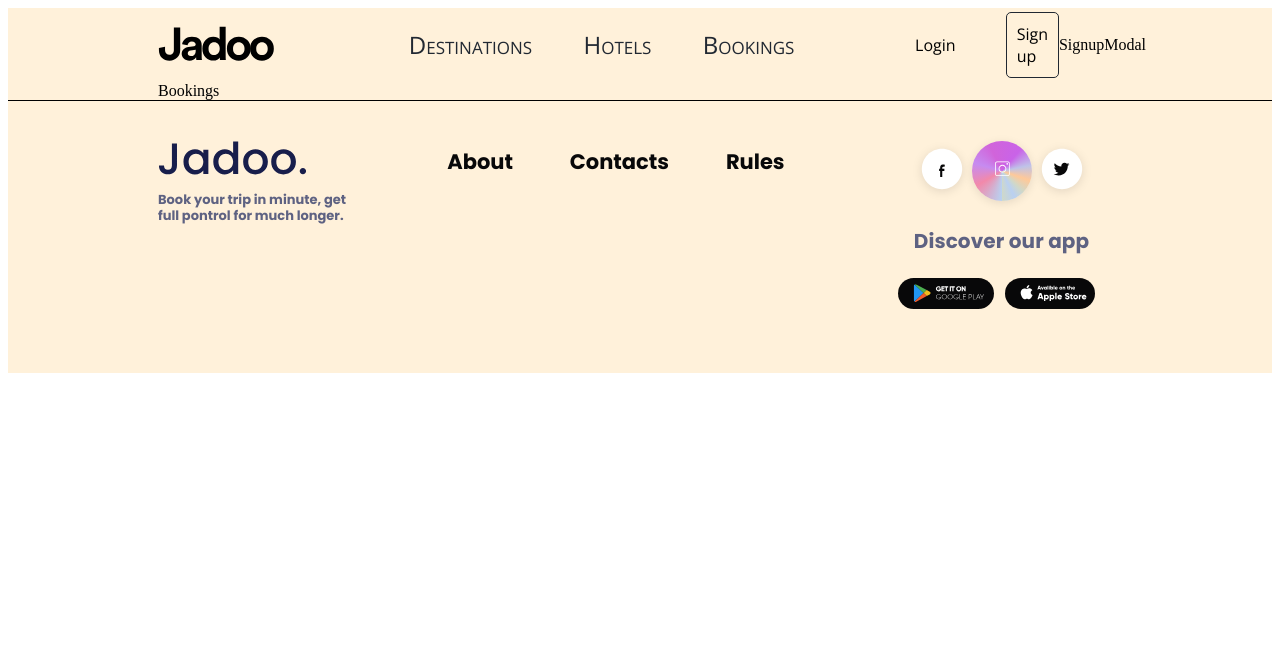
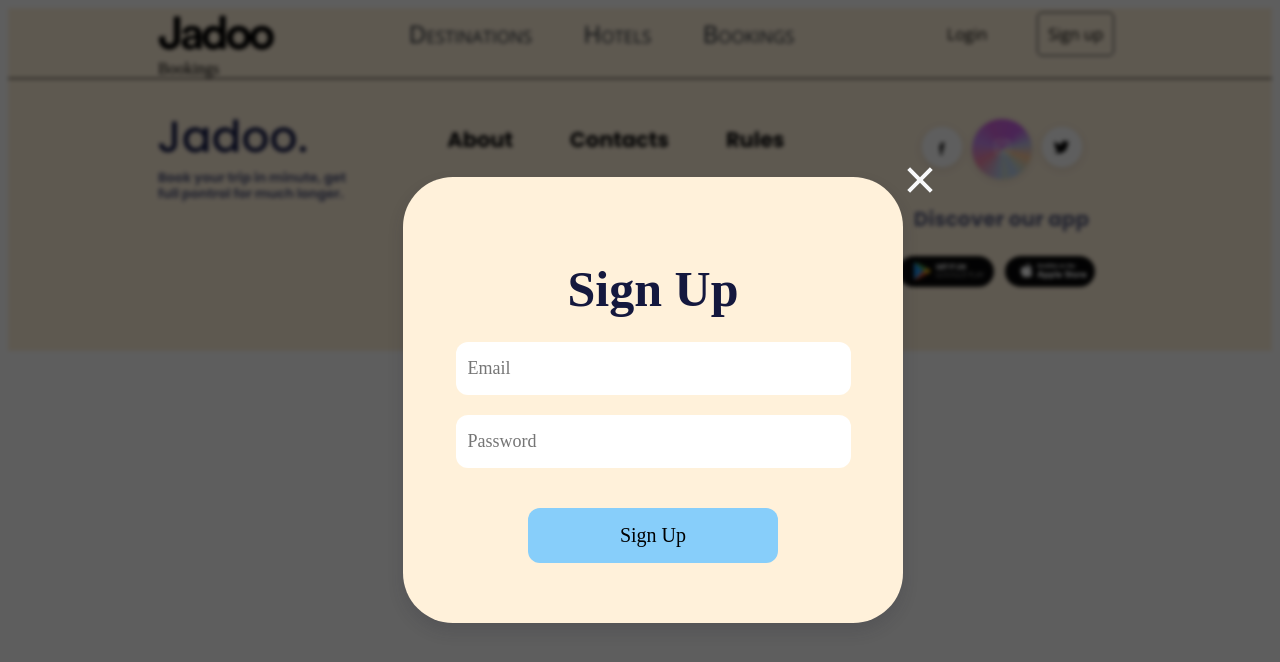
Before and after one commit to Olzhas92/react-diploma-paper, a React (Create React App) app: page /bookings in a window 1280 px wide. Both pictures are taken after a click on the button "Sign up". Shown: the top 662 px of the page. Built offline with nearby package versions, Linux system fonts and the light colour scheme; a web font is replaced by a local one.

Commit message:
Signup Modal Window styling completed

```diff
--- a/src/components/Header/ModalWindows/ModalWindows.module.css
+++ b/src/components/Header/ModalWindows/ModalWindows.module.css
@@ -1,4 +1,5 @@
-.login__modal {
+.login__modal,
+.signup__modal {
   display: flex;
   align-items: center;
   justify-content: center;
@@ -9,7 +10,8 @@
   left: 0;
 }
 
-.login__overlay {
+.login__overlay,
+.signup__overlay {
   width: 100%;
   height: 100%;
   background: rgba(0, 0, 0, 0.63);
@@ -22,7 +24,8 @@
   backdrop-filter: blur(2px);
 }
 
-.login__content {
+.login__content,
+.signup__content {
   z-index: 2;
   box-shadow: 0px 8px 16px rgba(39, 40, 51, 0.16);
   display: flex;
@@ -37,7 +40,8 @@
   border-radius: 50px;
 }
 
-.login__cancel {
+.login__cancel,
+.signup__cancel {
   position: relative;
   top: -220px;
   right: 0;
@@ -46,7 +50,13 @@
   z-index: 1;
 }
 
-.login_content_title {
+.login__cancel:hover,
+.signup__cancel:hover {
+  cursor: pointer;
+}
+
+.login_content_title,
+.signup_content_title {
   font-family: "Volkhov";
   font-size: 50px;
   font-weight: 700;
@@ -58,7 +68,8 @@
   margin-bottom: 20px;
 }
 
-.login__form {
+.login__form,
+.signup__form {
   display: flex;
   align-items: center;
   justify-content: space-between;
@@ -67,7 +78,9 @@
 }
 
 .login_form_email,
-.login_form_password {
+.login_form_password,
+.signup_form_email,
+.signup_form_password {
   padding: 16px 160px 16px 12px;
   margin-bottom: 20px;
   border-radius: 12px;
@@ -77,12 +90,15 @@
 }
 
 .login_form_email::placeholder,
-.login_form_password::placeholder {
+.login_form_password::placeholder,
+.signup_form_email::placeholder,
+.signup_form_password::placeholder {
   font-family: "Volkhov";
   font-size: 18px;
 }
 
-.login_form_button {
+.login_form_button,
+.signup_form_button {
   width: 50%;
   padding: 16px 24px;
   border-radius: 12px;
@@ -93,12 +109,14 @@
   font-size: 20px;
 }
 
-.login_content_title:hover {
+.login_content_title:hover,
+.signup_content_title:hover {
   box-shadow: 8px 8px 4px lightskyblue;
   border-radius: 20px;
 }
 
-.login_form_button:hover {
+.login_form_button:hover,
+.signup_form_button:hover {
   cursor: pointer;
   box-shadow: 8px 8px 4px lightcoral;
 }
--- a/src/components/Header/ModalWindows/SignupModal.jsx
+++ b/src/components/Header/ModalWindows/SignupModal.jsx
@@ -1,5 +1,37 @@
 import React from "react";
+import ReactDOM from "react-dom";
+import cancelButton from "../../../assets/cancel.svg";
+import styles from "./ModalWindows.module.css";
 
-export const SignupModal = () => {
-  return <div>SignupModal</div>;
+export const SignupModal = (props) => {
+  return ReactDOM.createPortal(
+    <div className={styles.signup__modal}>
+      <div className={styles.signup__overlay} onClick={props.closeSignup}></div>
+      <img
+        alt="cancel"
+        src={cancelButton}
+        className={styles.signup__cancel}
+        onClick={props.closeSignup}
+      />
+      <div className={styles.signup__content}>
+        <h2 className={styles.signup_content_title}>Sign Up</h2>
+        <form className={styles.signup__form}>
+          <input
+            type="email"
+            placeholder="Email"
+            className={styles.signup_form_email}
+          />
+          <input
+            type="password"
+            placeholder="Password"
+            className={styles.signup_form_password}
+          />
+          <button type="submit" className={styles.signup_form_button}>
+            Sign Up
+          </button>
+        </form>
+      </div>
+    </div>,
+    document.getElementById("signup")
+  );
 };
```
